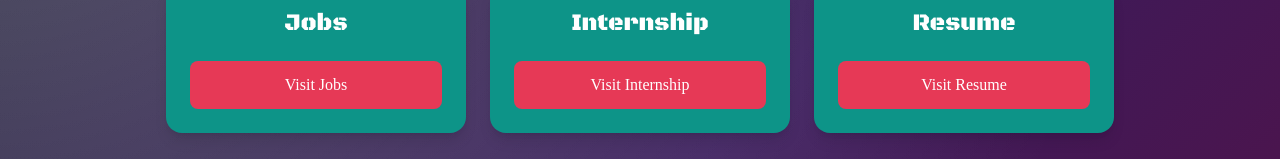
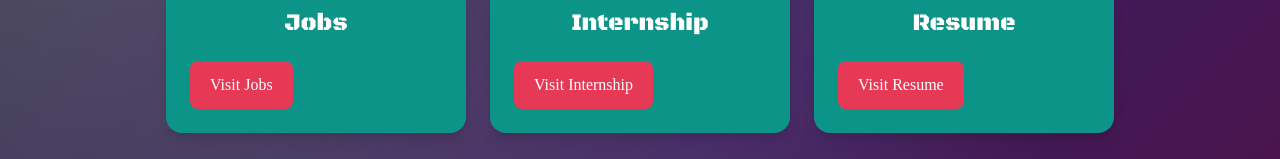
Before and after one commit to Mahendra2611/Rojgaar_frontend, a React (Vite) app: page / in a window 1280 px wide. Shown: the part 349-508 px from the top of the page. Built offline with nearby package versions, Linux system fonts and the light colour scheme; a web font is replaced by a local one.

Commit message:
Page Card

```diff
--- a/src/components/PageCard.jsx
+++ b/src/components/PageCard.jsx
@@ -1,6 +1,7 @@
 import React from "react";
 import { useNavigate } from "react-router-dom";
 import { PrimaryButton } from "./PrimaryButton";
+import { Link } from "react-router-dom";
 const PageCard = ({ title, path, bgColor }) => {
   const navigate = useNavigate();
 
@@ -9,9 +10,12 @@
       className={`p-6 rounded-2xl shadow-lg text-white bg-teal-600  hover:scale-105 transition-transform duration-300 ease-in-out w-full max-w-[300px] min-h-[150px] flex flex-col justify-between`}
     >
       <h2 className="text-2xl font-blackOps  text-center mb-4">{title}</h2>
-      <PrimaryButton onClick={() => navigate(path)}>
+      <Link to={path}>
+      <PrimaryButton>
         Visit {title}
       </PrimaryButton>
+      </Link>
+
     </div>
   );
 };
```
